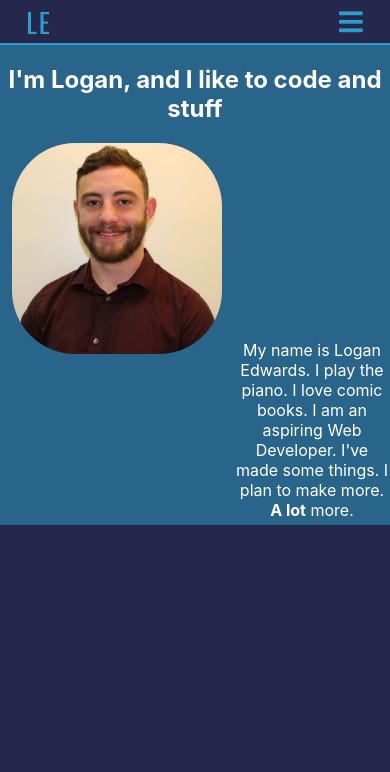
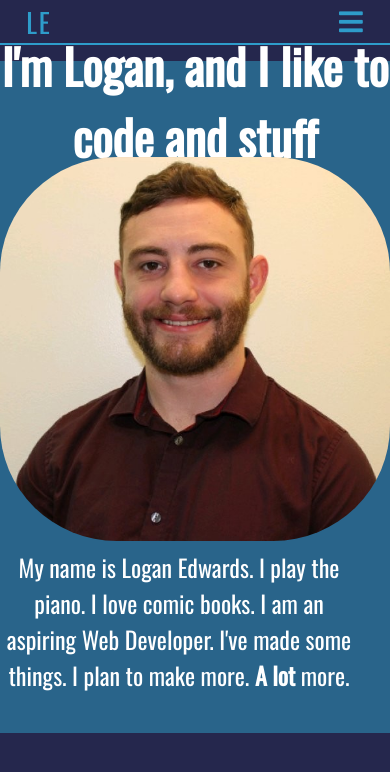
Before and after one commit to loganed09/LoganE, a React (Create React App) app: page / in a window 390 px wide. Shown: the top 772 px of the page. Built offline with nearby package versions, Linux system fonts and the light colour scheme; a web font is replaced by a local one.

Commit message:
added more to about section

```diff
--- a/src/Components/About/About.css
+++ b/src/Components/About/About.css
@@ -1,16 +1,18 @@
 .about-me {
     background-color: #29648A;
-    height: 30rem;
+    height: auto;
     width: 100%;
     display: grid;
     grid-template-columns: repeat(5, 1fr);
-    grid-template-rows: repeat(5, 1fr);
+    grid-template-rows: repeat(8, 5rem);
+    padding-bottom: 2rem;
+    font-family: 'Oswald', sans-serif;
 }
 
 .about-me h2 {
     grid-column: 1 / span 6;
     grid-row: 1 / span 1;
-
+    font-size: 3rem;
     align-self: center;
 }
 
@@ -18,10 +20,16 @@
     grid-column: 4 / span 2;
     grid-row: 4 / span 2;
     align-self: center;
+    font-size: 1.5rem;
+    padding-right: 2rem;
 }
 
-.meImg {
-    width: 90%;
+.about-me-pics {
+    grid-column:  1 / span 3;
+    /* background-color: rgba(100,100,100,.8); */
+    grid-row: 3 / span 5;
+    display: flex;
+    justify-content: space-evenly;
 }
 
 
@@ -29,18 +37,35 @@
 
 
 
-@media only screen and (max-width: 700px) {
+
+
+@media only screen and (max-width: 800px) {
+    .about-me {
+        margin-top: 1rem;
+    }
+
+    .about-me {
+        margin-top: 1rem;
+    }
+
     .pianoImg {
         display: none;
     }
 
     .about-me-pics {
-        grid-column: 1 / span 3;
-        grid-row: 2/span 5;
+        grid-column: 1 / span 5;
+        grid-row: 2 /span 5;
+        margin-top: 1rem;
     }
+
+   .about-me p {
+       grid-column: 1 / span 5;
+       grid-row-start: 7;
+   }
 
     .meImg {
         border-radius: 30%;
+        width: 100%;
     }
 
 }
```
